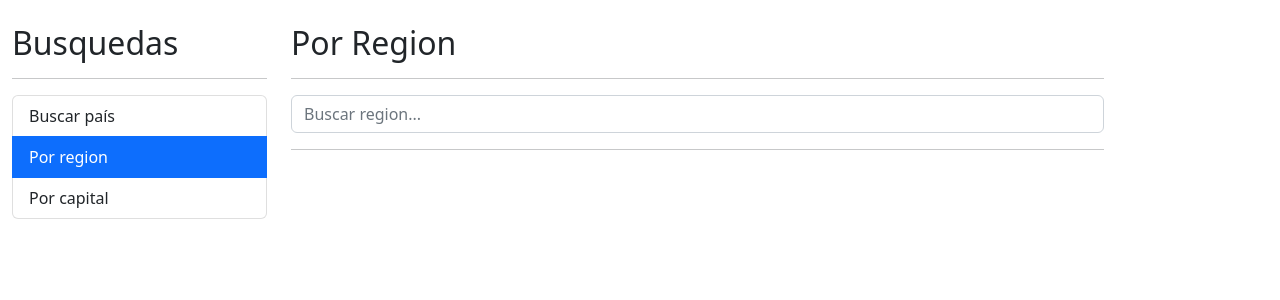
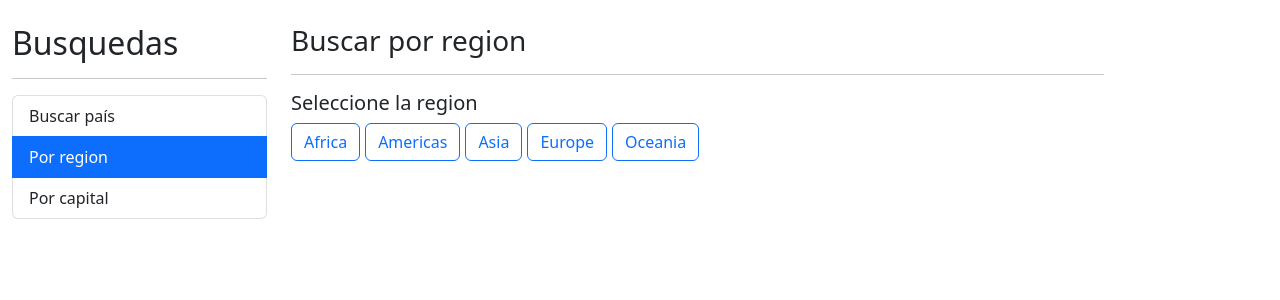
Before and after one commit to RoyRG/03-paisesApp, an Angular app: page /region in a window 1280 px wide. Shown: the top 300 px of the page. Built offline with nearby package versions, Linux system fonts and the light colour scheme.

Commit message:
Fin del proyecto

```diff
--- a/src/app/pais/components/pais-tabla/pais-tabla.component.html
+++ b/src/app/pais/components/pais-tabla/pais-tabla.component.html
@@ -9,7 +9,7 @@
         </tr>
     </thead>
     <tbody>
-        <tr *ngFor="let pais of paises; let i = index">
+        <tr *ngFor="let pais of paises; let i = index" class="animate__animated animate__fadeIn animate__faster">
             <td>{{i+1}}</td>
             <td><img class="smal-flag" [src]="pais.flags.png" [alt]="pais.name.common"></td>
             <td>{{pais.translations['spa'].common}}</td>
--- a/src/app/pais/pages/por-capital/por-capital.component.html
+++ b/src/app/pais/pages/por-capital/por-capital.component.html
@@ -1,3 +1,4 @@
+<div class="animate__animated animate__fadeIn animate__faster">
 <h2>Por Capital</h2>
 <hr>
 
@@ -8,7 +9,7 @@
 </div>
 
 <hr>
-
+</div>
 <div  *ngIf="hayError" class="alert alert-danger">No se encontró nada con el término {{termino}}</div>
 
 <div *ngIf="paises.length > 0" class="row">
--- a/src/app/pais/pages/por-pais/por-pais.component.html
+++ b/src/app/pais/pages/por-pais/por-pais.component.html
@@ -1,13 +1,29 @@
+<div class="animate__animated animate__fadeIn animate__faster">
+
+    <div class="row">
+        <div class="col">
+           <app-pais-input (onDebounce)="sugerencias ( $event )" (onEnter)="buscar( $event )" placeholder="Buscar país..."></app-pais-input>
+        </div>
+    </div>
+    <ul  *ngIf="mostrarSugerencias" class="list-group" >
+        <li  *ngFor="let paises of paisesSugeridos" class="list-group-item list-group-item-action">
+            <a [routerLink]="['/pais', paises.cca2]" class="nav-link">
+                {{paises.name.common}}
+            </a>
+        </li>
+        <li  class="list-group-item list-group-item-action">
+            <a class="nav-link" (click)="buscarSugerido( termino )">
+               Buscar "{{termino}}"
+            </a>
+
+        </li>
+    </ul>
+    <hr>
+
+</div>
 <h2>Por País</h2>
 <hr>
 
-<div class="row">
-    <div class="col">
-       <app-pais-input (onDebounce)="sugerencias ( $event )" (onEnter)="buscar( $event )" placeholder="Buscar país..."></app-pais-input>
-    </div>
-</div>
-
-<hr>
 
 <div  *ngIf="hayError" class="alert alert-danger">No se encontró nada con el término {{termino}}</div>
 
--- a/src/app/pais/pages/por-pais/por-pais.component.ts
+++ b/src/app/pais/pages/por-pais/por-pais.component.ts
@@ -6,15 +6,24 @@ import { Country } from '../../interfaces/pais.interface';
   selector: 'app-por-pais',
   templateUrl: './por-pais.component.html',
   styles: [
+    `
+    li{
+      cursor: pointer;
+    }
+
+    `
   ]
 })
 export class PorPaisComponent {
 termino: string = '';
 hayError: boolean = false;
 paises: Country[] = [];
+paisesSugeridos: Country[] = [];
+mostrarSugerencias: boolean = false;
   constructor( private paisService: PaisService ) { }
 
   buscar(termino: string ){
+    this.mostrarSugerencias = false;
     this.hayError = false;
     this.termino = termino;
     console.log(this.termino);
@@ -32,7 +41,18 @@ paises: Country[] = [];
   }
   sugerencias( termino: string ){
     this.hayError = false;
-    console.log(termino);
-    //TODO: Crear sugerencias
+    this.termino = termino;
+    this.mostrarSugerencias = true;
+    this.paisService.buscarPais( termino )
+    .subscribe( {
+      next: (data) => {
+        this.paisesSugeridos = data.splice(0,5)
+      },
+      error:() =>{
+        this.paisesSugeridos = []
+      }})
   }
+buscarSugerido( termino: string ){
+    this.buscar( termino );
 }
+}
--- a/src/app/pais/pages/por-region/por-region.component.html
+++ b/src/app/pais/pages/por-region/por-region.component.html
@@ -1,16 +1,23 @@
-<h2>Por Region</h2>
-<hr>
+<div class="animate__animated animate__fadeIn animate__faster">
 
-<div class="row">
-    <div class="col">
-       <app-pais-input (onDebounce)="sugerencias ( $event )" (onEnter)="buscar( $event )" placeholder="Buscar region..."></app-pais-input>
+    <h3>Buscar por region <small>{{regionActiva | titlecase}}</small></h3>
+    <hr>
+    <!-- [class.btn-primary] ="region === regionActiva" Poner una clase condicional-->
+    <!-- ngClass="{
+        'btn-primary': regionActiva === region,
+        'btn-outline-primary': regionActiva !== region,
+
+    }" -->
+    <h5>Seleccione la region</h5>
+    <div class="row">
+        <div class="col">
+            <button *ngFor="let region of regiones" [class]="getCSS( region )" (click)="activarRegion( region )" >
+                {{region | titlecase}}
+            </button>
+        </div>
     </div>
+
 </div>
-
-<hr>
-
-<div  *ngIf="hayError" class="alert alert-danger">No se encontró nada con el término {{termino}}</div>
-
 <div *ngIf="paises.length > 0" class="row">
     <div class="col">
        <app-pais-tabla [paises] = "paises"></app-pais-tabla>
--- a/src/app/pais/pages/por-region/por-region.component.ts
+++ b/src/app/pais/pages/por-region/por-region.component.ts
@@ -1,38 +1,36 @@
-import { Component } from '@angular/core';
+import { Component, OnInit } from '@angular/core';
 import { PaisService } from '../../services/pais.service';
 import { Country } from '../../interfaces/pais.interface';
+
 
 @Component({
   selector: 'app-por-region',
   templateUrl: './por-region.component.html',
   styles: [
+    `
+    button{
+      margin-right: 5px;
+    }
+    `
   ]
 })
-export class PorRegionComponent   {
-  termino: string = '';
-  hayError: boolean = false;
-  paises: Country[] = [];
-    constructor( private paisService: PaisService ) { }
+export class PorRegionComponent  implements OnInit {
+regiones: string[] = [ 'africa', 'americas', 'asia', 'europe', 'oceania'];
+regionActiva: string = '';
+paises: Country[] = [];
+    constructor( private paisService: PaisService) { }
+ngOnInit(): void {
 
-    buscar(termino: string ){
-      this.hayError = false;
-      this.termino = termino;
-      console.log(this.termino);
-      this.paisService.buscarRegion( this.termino )
-      .subscribe({
-       next: (data) => {
-        this.paises = data;
-        console.log(this.paises);
-       },
-       error: () => {
-        this.hayError = true;
-        this.paises = [];
-      }
-      })
-    }
-    sugerencias( termino: string ){
-      this.hayError = false;
-      console.log(termino);
-      //TODO: Crear sugerencias
-    }
 }
+getCSS (region : string){
+  return ( region === this.regionActiva) ? 'btn btn-primary': 'btn btn-outline-primary';
+}
+activarRegion(region: string){
+  if(region === this.regionActiva) return;
+  this.regionActiva = region;
+  this.paises = [];
+  this.paisService.buscarRegion( this.regionActiva ).subscribe({
+    next: ( data ) => this.paises = data
+  })
+}
+}
--- a/src/app/pais/services/pais.service.ts
+++ b/src/app/pais/services/pais.service.ts
@@ -1,5 +1,5 @@
 import { Injectable } from '@angular/core';
-import { HttpClient} from '@angular/common/http';
+import { HttpClient, HttpParams} from '@angular/common/http';
 import { Observable } from 'rxjs';
 import { Country } from '../interfaces/pais.interface';
 
@@ -8,6 +8,11 @@ import { Country } from '../interfaces/pais.interface';
 })
 export class PaisService {
   private apiUrl: string = 'https://restcountries.com/v3.1';
+  get httpParams(){
+    return  new HttpParams().set(
+      'fields', 'population,translations,name,flags,cca2'
+    )
+  }
   constructor( private http: HttpClient ) { }
 
   buscarPais( termino: string ): Observable<Country[]>{
@@ -16,15 +21,16 @@ export class PaisService {
   //             .pipe(
   //               catchError( err => of([])) Sirve para catchar el error cuando se hace la peticion
   //             );
-  return this.http.get<Country[]>(url);
+  return this.http.get<Country[]>(url, {params: this.httpParams});
   }
   buscarCapital (termino: string): Observable<Country[]>{
     const url = `${ this.apiUrl }/capital/${termino}`
-    return this.http.get<Country[]>(url);
+    return this.http.get<Country[]>(url , {params: this.httpParams});
   }
   buscarRegion (termino: string): Observable<Country[]>{
-    const url = `${ this.apiUrl }/region/${termino}`
-    return this.http.get<Country[]>(url);
+
+    const url = `${ this.apiUrl }/region/${termino}?fields=population,translations,name,flags`
+    return this.http.get<Country[]>(url, {params: this.httpParams});
   }
   buscarPaisAlpha (termino: string): Observable<Country[]>{
     const url = `${ this.apiUrl }/alpha/${termino}`
--- a/src/index.html
+++ b/src/index.html
@@ -8,6 +8,7 @@
   <link rel="icon" type="image/x-icon" href="favicon.ico">
   <!-- CSS only -->
 <link href="https://cdn.jsdelivr.net/npm/bootstrap@5.2.1/dist/css/bootstrap.min.css" rel="stylesheet" integrity="sha384-iYQeCzEYFbKjA/T2uDLTpkwGzCiq6soy8tYaI1GyVh/UjpbCx/TYkiZhlZB6+fzT" crossorigin="anonymous">
+<link rel="stylesheet" href="https://cdnjs.cloudflare.com/ajax/libs/animate.css/4.1.1/animate.min.css"/>
 </head>
 <body>
   <app-root></app-root>
```
